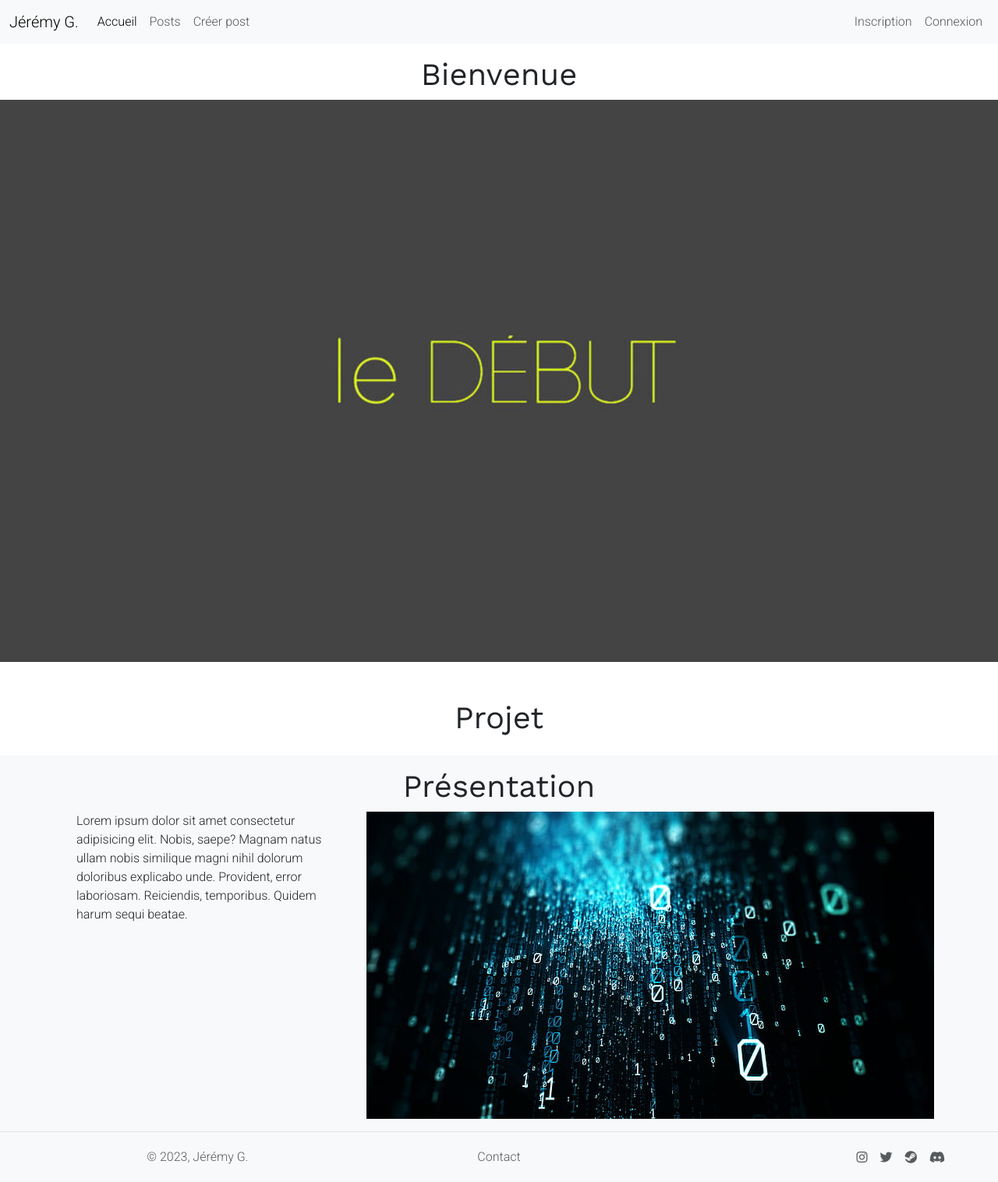
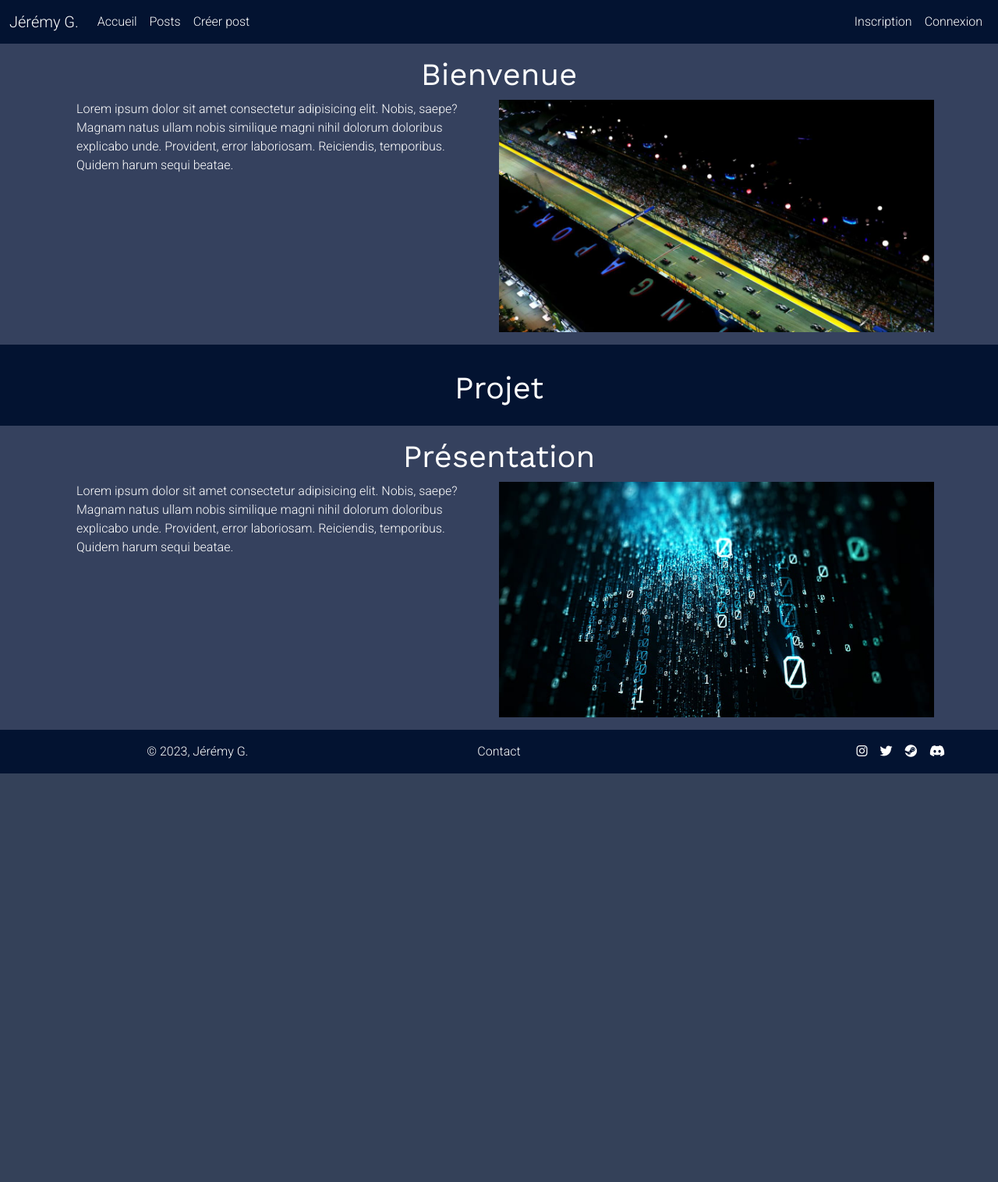
Before and after one commit to ameyabis/Creez_votre_premier_blog_en_PHP, a PHP site: page / in a window 1280 px wide. Shown: the whole page at 78% size. After the commit the page ends 992 px from the top, so only its background shows below. Run offline with PHP 8.4, Linux system fonts and the light colour scheme; data that the repository does not hold is empty; some libraries are stand-ins or nearby versions.

Commit message:
Ajout de style, pour l'affichage de la page d'accueil et sur l'affichage des posts

```diff
--- a/templates/base.html.twig
+++ b/templates/base.html.twig
@@ -20,7 +20,51 @@
     <link rel="preconnect" href="https://fonts.gstatic.com" crossorigin>
     <link href="https://fonts.googleapis.com/css2?family=Work+Sans&display=swap" rel="stylesheet">
     <script src="https://kit.fontawesome.com/d42e8378e0.js" crossorigin="anonymous"></script>
-    {% block stylesheets %}{% endblock %}
+
+    {% block stylesheets %}
+    <style>
+        * {
+            color: #FFF;
+        }
+
+        body {
+            background-color: #35415E;
+        }
+
+        a {
+            color: #FFF;
+        }
+
+        .bg-color {
+            background-color: #031331;
+        }
+
+        nav {
+            background-color: #031331;
+        }
+
+        footer {
+            background-color: #031331;
+        }
+
+        .card {
+            background-color: #35415E;
+        }
+
+        .btn {
+            background-color: #031331;
+            color: #FFF;
+        }
+
+        .card-title{
+            color: #FFF;
+        }
+
+        .card-subtitle{
+            color: #FFF;
+        }
+    </style>
+    {% endblock %}
 
     {% block javascripts %}{% endblock %}
 </head>
--- a/templates/layout/footer.html.twig
+++ b/templates/layout/footer.html.twig
@@ -1,28 +1,28 @@
-<footer class="container-fluid border-top bg-light">
+<footer class="container-fluid">
     <div class="d-flex flex-row flex-wrap justify-content-between align-items-center align-items-center px-5 py-3">
         <div class="col-md-4 mb-0 d-flex justify-content-center">
-            <span class="text-muted">© 2023, Jérémy G.</span>
+            <span>© 2023, Jérémy G.</span>
         </div>
 
         <div class="col-md-4 mb-0 d-flex justify-content-center">
             <span>
-                <a href="" class="text-muted text-decoration-none">Contact</a>
+                <a href="" class=" text-decoration-none">Contact</a>
             </span>
         </div>
 
         <div class="col-md-4 mb-0">
             <ul class="nav justify-content-end">
-                <li class="nav-item ">
-                    <a href="#" class="nav-link px-2 text-muted fa-brands fa-instagram"></a>
+                <li class="nav-item">
+                    <a href="#" class="px-2 fa-brands fa-instagram text-decoration-none"></a>
                 </li>
-                <li class="nav-item ">
-                    <a href="#" class="nav-link px-2 text-muted fa-brands fa-twitter"></a>
+                <li class="nav-item">
+                    <a href="#" class="px-2 fa-brands fa-twitter text-decoration-none"></a>
                 </li>
-                <li class="nav-item ">
-                    <a href="#" class="nav-link px-2 text-muted fa-brands fa-steam"></a>
+                <li class="nav-item">
+                    <a href="#" class="px-2 fa-brands fa-steam text-decoration-none"></a>
                 </li>
-                <li class="nav-item ">
-                    <a href="#" class="nav-link px-2 text-muted fa-brands fa-discord"></a>
+                <li class="nav-item">
+                    <a href="#" class="px-2 fa-brands fa-discord text-decoration-none"></a>
                 </li>
             </ul>
         </div>
--- a/templates/layout/header.html.twig
+++ b/templates/layout/header.html.twig
@@ -1,6 +1,6 @@
-<nav class="navbar navbar-expand-lg bg-light">
+<nav class="navbar navbar-expand-lg">
     <div class="container-fluid">
-        <a class="navbar-brand" href="#">Jérémy G.</a>
+        <a class="navbar-brand" href="#" style="color: #FFF;">Jérémy G.</a>
         <button class="navbar-toggler" type="button" data-bs-toggle="collapse" data-bs-target="#navbarSupportedContent"
             aria-controls="navbarSupportedContent" aria-expanded="false" aria-label="Toggle navigation">
             <span class="navbar-toggler-icon"></span>
@@ -8,23 +8,19 @@
         <div class="collapse navbar-collapse" id="navbarSupportedContent">
             <ul class="navbar-nav me-auto mb-2 mb-lg-0">
                 <li class="nav-item">
-                    <a class="nav-link active" aria-current="page" href="{{ root_directory }}">Accueil</a>
+                    <a class="nav-link active" aria-current="page" href="{{ root_directory }}" style="color: #FFF;">Accueil</a>
                 </li>
                 <li class="nav-item">
-                    <a class="nav-link" href="?page=posts">Posts</a>
+                    <a class="nav-link" href="?page=posts" style="color: #FFF;">Posts</a>
                 </li>
                 <li class="nav-item">
-                    <a class="nav-link" href="?page=create">Créer post</a>
+                    <a class="nav-link" href="?page=create" style="color: #FFF;">Créer post</a>
                 </li>
             </ul>
             <ul class="navbar-nav">
-                <a class="nav-link" href="">Inscription</a>
-                <a class="nav-link" href="">Connexion</a>
+                <a class="nav-link" href="" style="color: #FFF;">Inscription</a>
+                <a class="nav-link" href="" style="color: #FFF;">Connexion</a>
             </ul>
-            {# <form class="d-flex" role="search">
-                <input class="form-control me-2" type="search" placeholder="Search" aria-label="Search">
-                <button class="btn btn-outline-success" type="submit">Search</button>
-            </form> #}
         </div>
     </div>
 </nav>
--- a/templates/pages/homepage.html.twig
+++ b/templates/pages/homepage.html.twig
@@ -1,32 +1,47 @@
 {% extends "base.html.twig" %}
+
+{% block stylesheets %}
+{{ parent() }}
+<style>
+
+</style>
+{% endblock %}
 
 {% block title %}
 Jérémy.G - Accueil
 {% endblock %}
 
 {% block body %}
-
 <body>
     <section class="py-3">
-        <div class="d-flex flex-column justify-content-center">
+        <div class="container">
             <h1 class="d-flex justify-content-center">Bienvenue</h1>
-            <img class="image-pres img-fluid" src="{{ root_directory~'/src/image/presentation/post-le-debut.jpg' }}" alt="">
+            <div class="d-flex">
+                <p class="mx-3 text-justify">
+                    Lorem ipsum dolor sit amet consectetur adipisicing elit. Nobis, saepe? Magnam natus ullam nobis
+                    similique
+                    magni nihil dolorum doloribus explicabo unde. Provident, error laboriosam. Reiciendis, temporibus.
+                    Quidem
+                    harum sequi beatae.
+                </p>
+                <img class="image-pres img-fluid" src="{{ root_directory~'/src/image/presentation/depart_singagour.jpg' }}" style="width: 50%;">
+            </div>
         </div>
     </section>
-    <section class="py-3">
+    <section class="bg-color py-3">
         <div class=" container mt-3">
             <h1 class="d-flex justify-content-center">Projet</h1>
             <div class="container d-flex justify-content-between">
                 {% for post in posts %}
                 <div class="card" style="width: 20rem;">
-                    <img src="{{ root_image~post.image }}" class="card-img-top"
-                        alt="Le début d'une passion">
+                    <img src="{{ root_image~post.image }}" class="card-img-top" alt="Le début d'une passion">
                     <div class="card-body">
                         <div class="d-flex flex-column justify-content-center">
                             <h2 class="card-title d-flex justify-content-center">{{ post.title }}</h2>
                             <h3 class="card-subtitle d-flex justify-content-center">{{ post.chapo }}</h3>
                             <p class="card-text text-justify">{{ post.description }}</p>
-                            <a href="?page=post&id={{ post.id }}" class="btn btn-primary d-flex justify-content-center">Go to post</a>
+                            <a href="?page=post&id={{ post.id }}"
+                                class="btn d-flex justify-content-center">Go to post</a>
                         </div>
                     </div>
                 </div>
@@ -34,7 +49,7 @@ Jérémy.G - Accueil
             </div>
         </div>
     </section>
-    <section class="bg-light py-3">
+    <section class=" py-3">
         <div class="container">
             <h1 class="d-flex justify-content-center">Présentation</h1>
             <div class="d-flex">
@@ -45,7 +60,7 @@ Jérémy.G - Accueil
                     Quidem
                     harum sequi beatae.
                 </p>
-                <img src="{{ root_directory~'/src/image/presentation/img-pres.jpeg' }}" alt="">
+                <img class="image-pres" src="{{ root_directory~'/src/image/presentation/img-pres.jpeg' }}" alt="" style="width: 50%;">
             </div>
         </div>
     </section>
--- a/templates/pages/posts.html.twig
+++ b/templates/pages/posts.html.twig
@@ -14,7 +14,7 @@
                     <h2 class="card-title d-flex justify-content-center">{{ post.title }}</h2>
                     <h3 class="card-subtitle d-flex justify-content-center">{{ post.chapo }}</h3>
                     <p class="card-text text-justify">{{ post.description }}</p>
-                    <a href="?page=post&id={{ post.id }}" class="btn btn-primary d-flex justify-content-center">Plus d'information</a>
+                    <a href="?page=post&id={{ post.id }}" class="btn d-flex justify-content-center">Plus d'information</a>
                     <a href="?page=modify&id={{ post.id }}"><i class="fa-regular fa-pen-to-square"></i></a>
                     <a href="?page=delete&id={{ post.id }}"><i class="fa-solid fa-trash-can"></i></a>
                 </div>
```
Also changed, not shown: src/image/presentation/depart_singagour.jpg (added).
